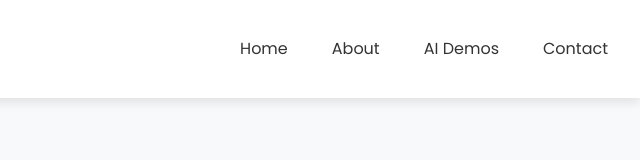
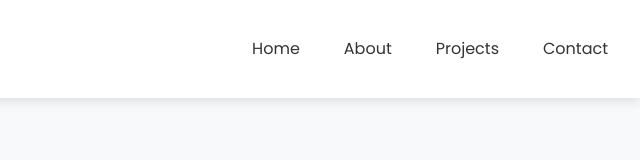
Before and after one commit to JustinKuhn1/portfolio, a plain HTML site: page index.html in a window 1280 px wide. Shown: the top 160 px of the page, 640-1280 px from the left. Drawn offline with Linux system fonts and the light colour scheme.

Commit message:
updatemin

```diff
--- a/index.html
+++ b/index.html
@@ -26,7 +26,7 @@
       <ul class="nav-links">
         <li><a href="#hero">Home</a></li>
         <li><a href="#about">About</a></li>
-        <li><a href="#ai-demos">AI Demos</a></li>
+        <li><a href="#ai-demos">Projects</a></li>
         <li><a href="#contact">Contact</a></li>
       </ul>
       <button id="hamburger" class="hamburger">
```
